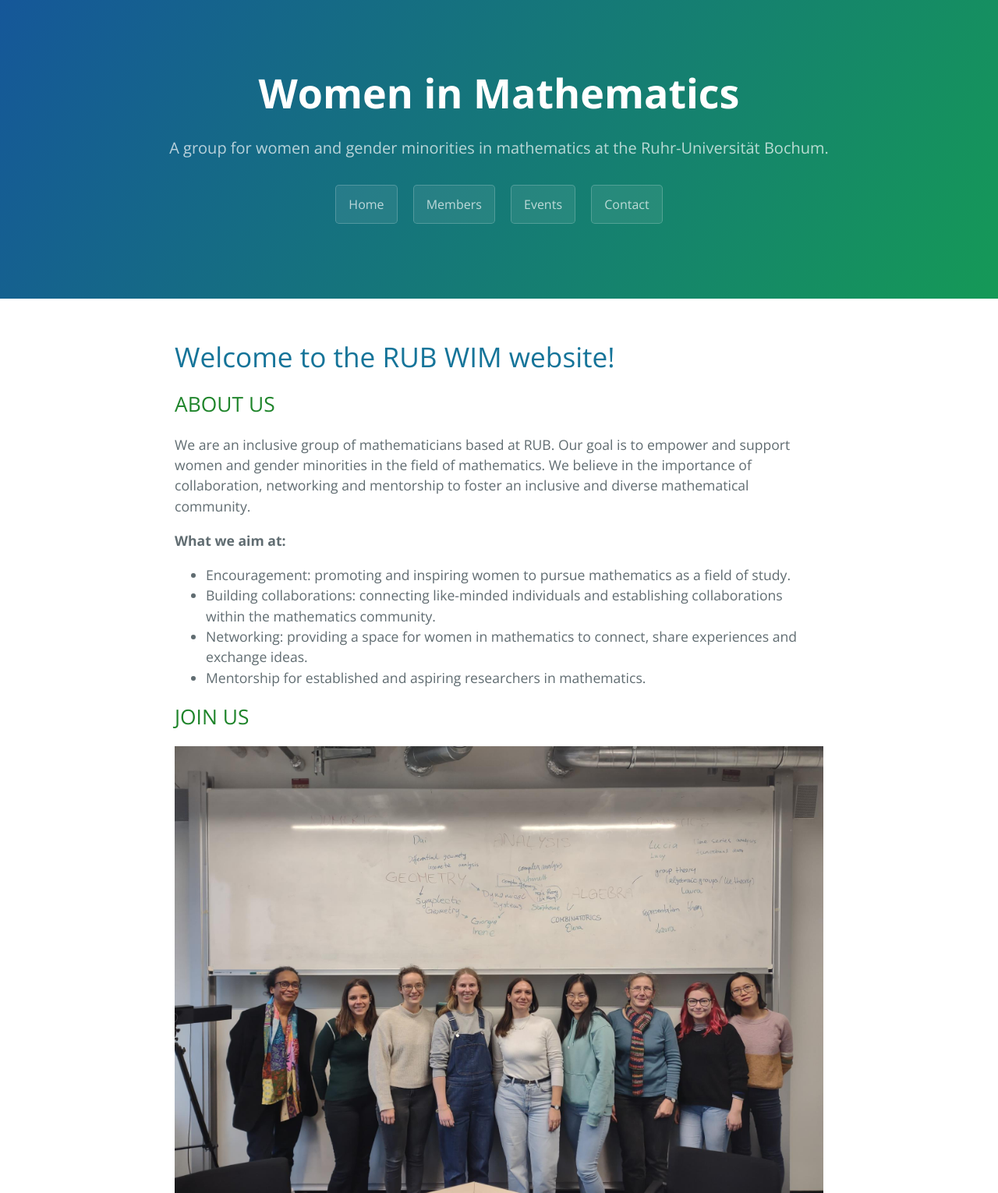
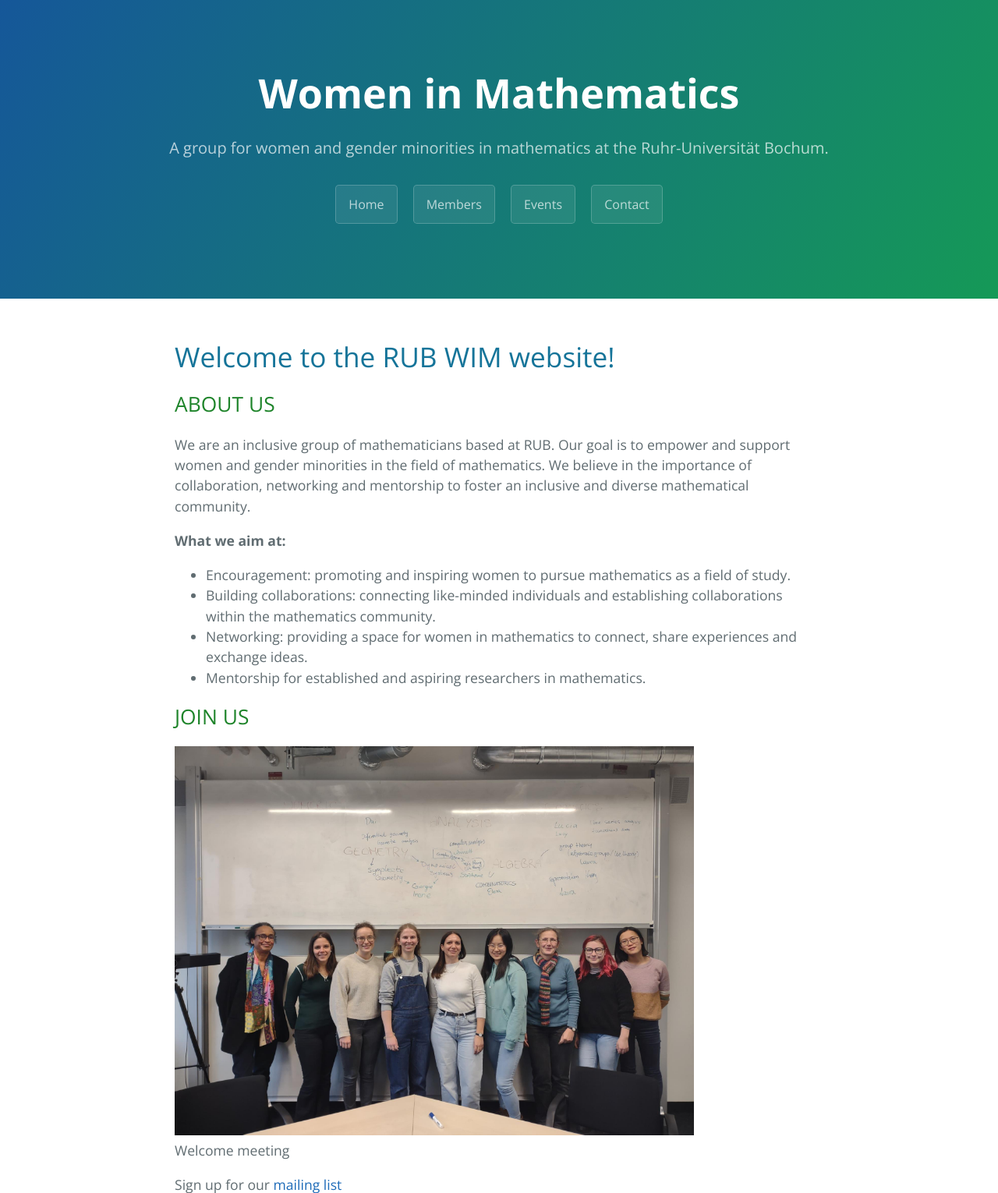
Before and after one commit to rub-wim/rub-wim.github.io, a Jekyll site: the page built from index.md, in a window 1280 px wide. Shown: the top 1530 px of the page at 78% size. Built offline with Jekyll 4.4.1, drawn with Linux system fonts in a browser that asks for light colours; comment, search, counter and statistics services are not loaded; grey boxes are pictures that could not be loaded.

Commit message:
Update index.md

```diff
--- a/index.md
+++ b/index.md
@@ -41,7 +41,7 @@ Our goal is to empower and support women and gender minorities in the field of m
 {% include carousel.html height="50" unit="%" duration="7" number="1" %}-->
 
 ## JOIN US
-{% include image.html file="Group_picture03.jpeg" description="Welcome meeting" height="50%" %}
+{% include image.html file="Group_picture03.jpeg" description="Welcome meeting" width="80%" %}
 <!--![Welcome meeting](/uploads/pictures/Group_picture03.jpeg)-->
 Sign up for our [mailing list](https://lists.ruhr-uni-bochum.de/mailman/listinfo/women-in-maths)
 <!-- End Jekyll SEO tag or become a member by filling out [this Google form](https://docs.google.com/forms/d/e/1FAIpQLSdmaadCNGYQ25b-C8ToJdVUVEInu_W2b99f71fXeSLqNCN-1Q/viewform?usp=sf_link)-->
```
